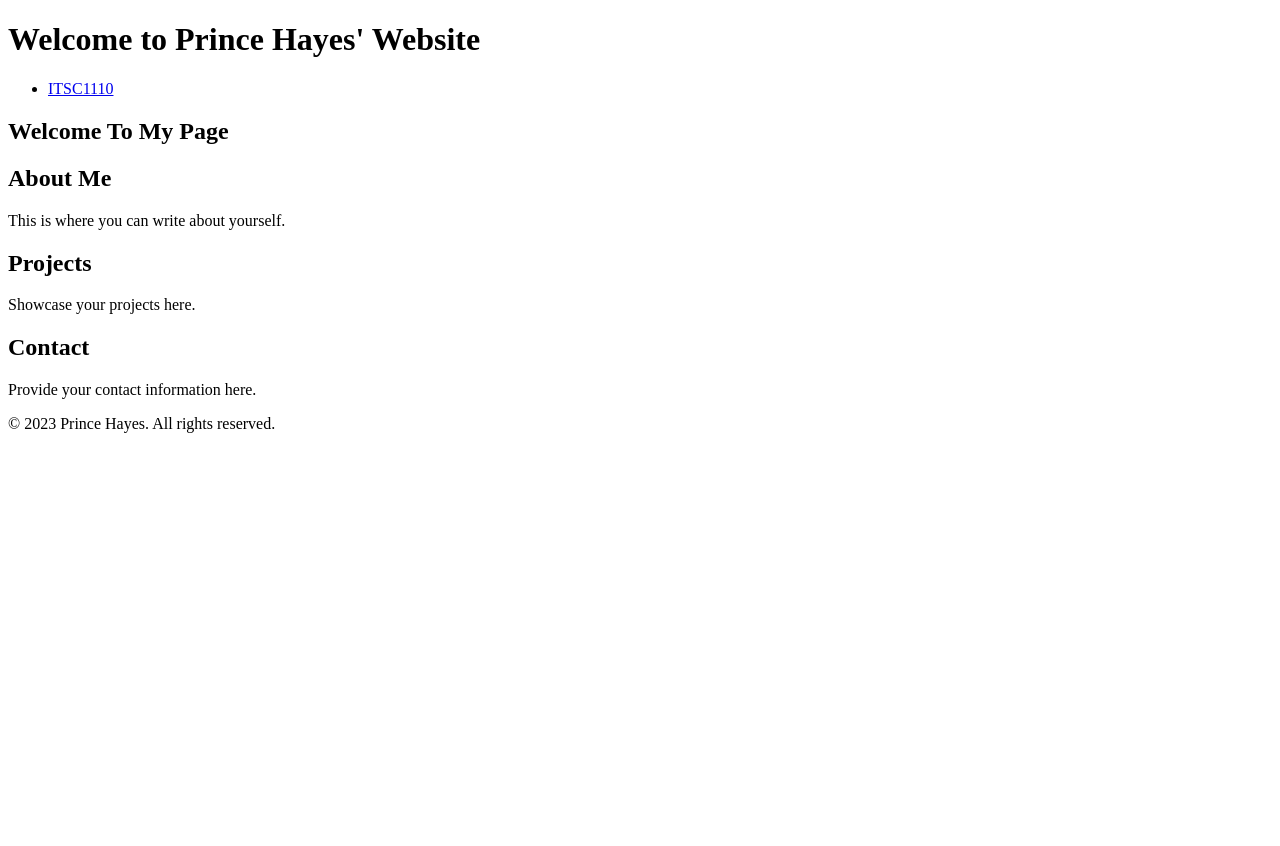
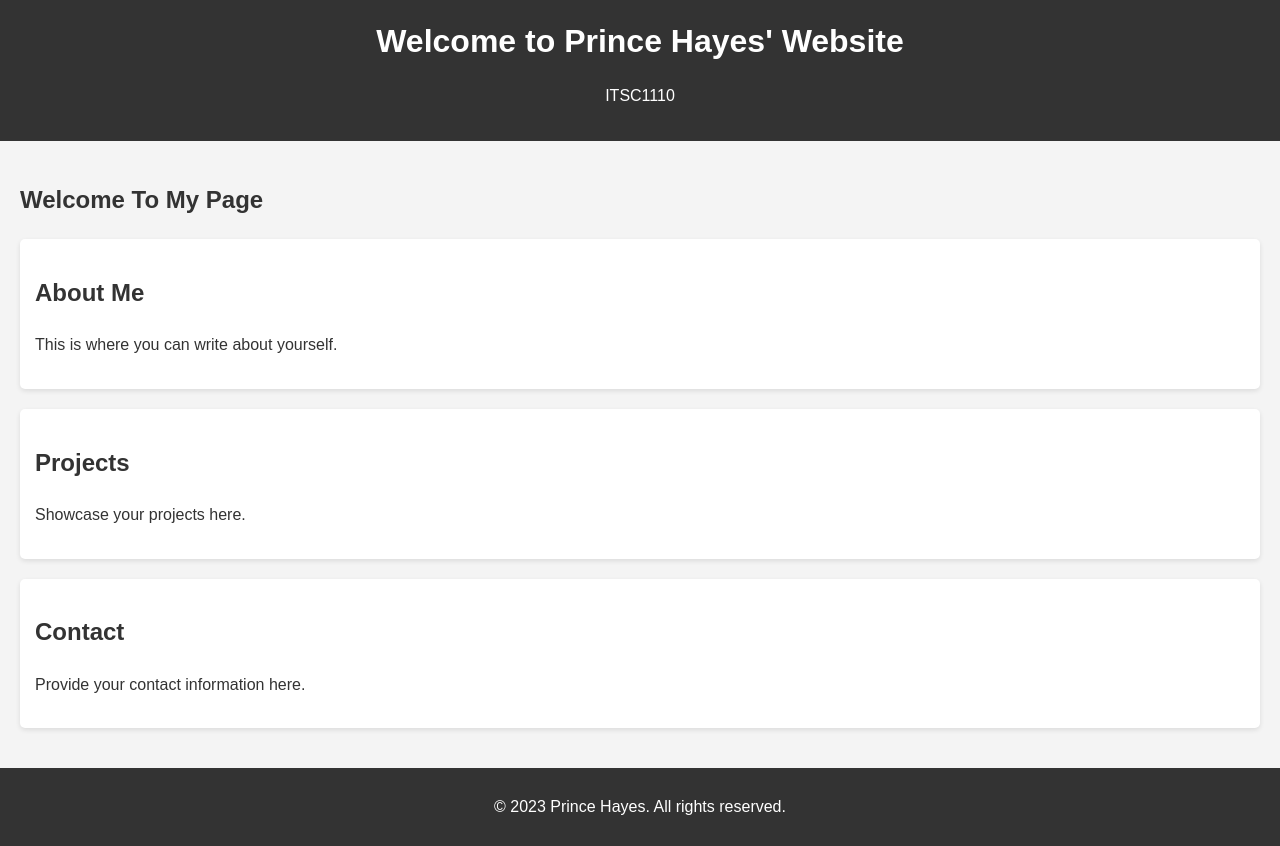
Before and after one commit to PrinceH1-cpu/PrinceH1-cpu.github.io, a plain HTML site: page index.html in a window 1280 px wide. Before the commit the page ends 800 px from the top, so only its background shows below. Drawn offline with Linux system fonts and the light colour scheme.

Commit message:
Update index.html

```diff
--- a/index.html
+++ b/index.html
@@ -4,6 +4,64 @@
     <meta charset="UTF-8">
     <meta name="viewport" content="width=device-width, initial-scale=1.0">
     <title>Prince Hayes Charlotte Website</title>
+<style>
+    body {
+        font-family: Arial, sans-serif;
+        margin: 0;
+        padding: 0;
+        line-height: 1.6;
+        background-color: #f4f4f4;
+        color: #333;
+    }
+
+    header {
+        background: #333;
+        color: #fff;
+        padding: 1rem 0;
+        text-align: center;
+    }
+
+    header h1 {
+        margin: 0;
+    }
+
+    nav ul {
+        list-style: none;
+        padding: 0;
+    }
+
+    nav ul li {
+        display: inline;
+        margin: 0 10px;
+    }
+
+    nav ul li a {
+        color: #fff;
+        text-decoration: none;
+    }
+
+    main {
+        padding: 20px;
+    }
+
+    section {
+        margin-bottom: 20px;
+        padding: 15px;
+        background: #fff;
+        border-radius: 5px;
+        box-shadow: 0 2px 5px rgba(0, 0, 0, 0.1);
+    }
+
+    footer {
+        text-align: center;
+        padding: 10px 0;
+        background: #333;
+        color: #fff;
+        position: relative;
+        bottom: 0;
+        width: 100%;
+    }
+</style>
 </head>
 <body>
     <header>
```
